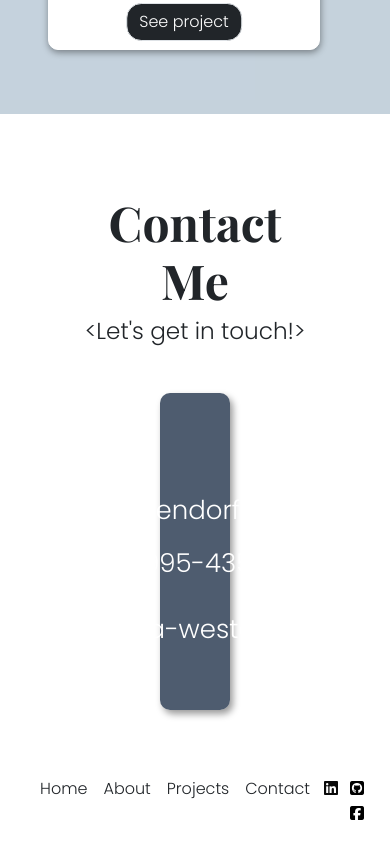
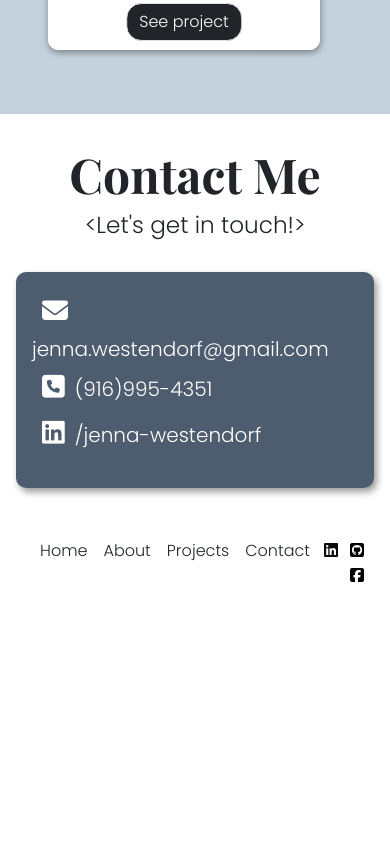
Before and after one commit to jleewest/portfolio, a React (Vite) app in the folder client/: page / in a window 390 px wide. Shown: the part 2695-3539 px from the top of the page. After the commit the page ends 3301 px from the top, so only its background shows below. Built offline with nearby package versions, Linux system fonts and the light colour scheme.

Commit message:
style: responsive contact page

```diff
--- a/client/src/css/Contact.css
+++ b/client/src/css/Contact.css
@@ -9,7 +9,7 @@
   justify-content: center;
   background-color: rgba(34, 52, 76, 0.8);
   padding: 2rem;
-  margin: 3rem 5rem;
+  margin: 3rem 13rem;
   border-radius: 10px;
   box-shadow: 3px 4px 7px rgba(0, 0, 0, 0.4);
 }
@@ -25,6 +25,10 @@ h3 {
   text-align: center;
 }
 /* CONTACT DETAILS */
+.Contact ul {
+  padding: 0;
+}
+
 .Contact li {
   list-style: none;
 }
@@ -43,3 +47,26 @@ h3 {
 .Contact .contact:hover {
   text-decoration: underline;
 }
+
+@media (max-width: 1083px) {
+  .Contact {
+    margin: 2rem;
+  }
+
+  .Contact .contact-block {
+    padding: 1rem;
+    margin: 2rem 13rem;
+  }
+  .Contact .contact {
+    font-size: 1.25rem;
+  }
+  .Contact .contact-icon {
+    padding: 10px;
+  }
+}
+
+@media (max-width: 870px) {
+  .Contact .contact-block {
+    margin: 2rem -1rem;
+  }
+}
```
